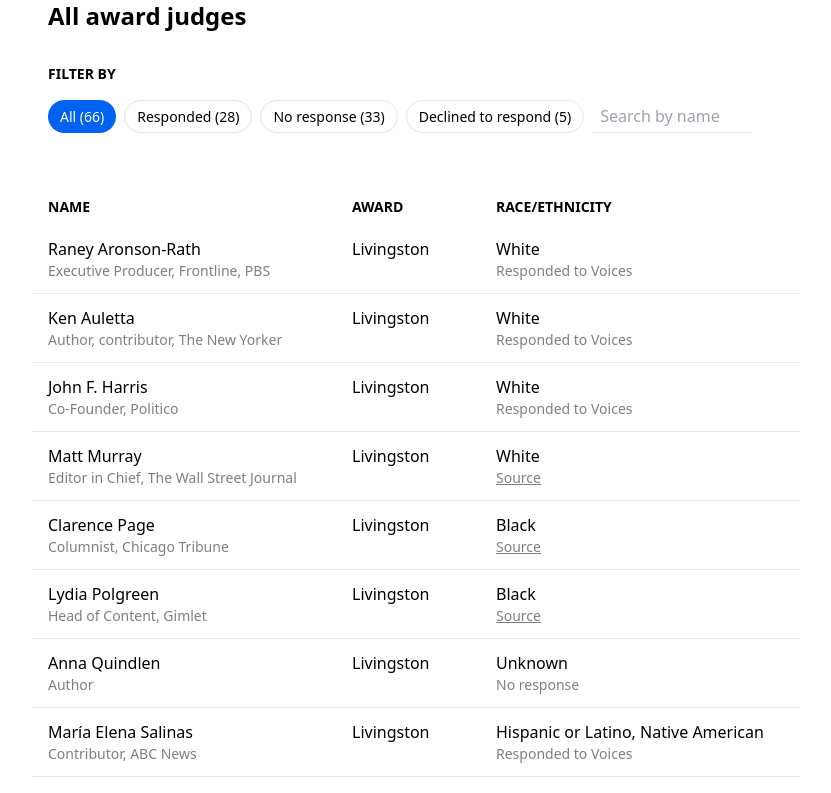
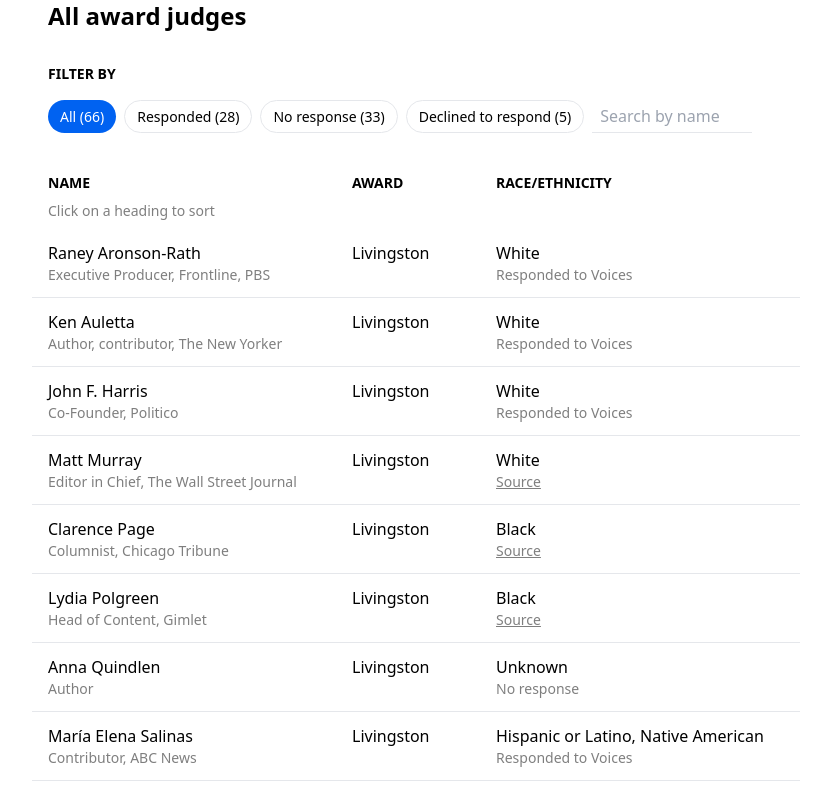
Before and after one commit to wwsalmon/aaja-voices-table, a Next.js app: page / in a window 1280 px wide. Shown: the top 793 px of the page, without its empty margins (224-1055 px from the left). Built offline with nearby package versions, Linux system fonts and the light colour scheme.

Commit message:
add sorting by name, award, race/ethnicity

```diff
--- a/pages/index.tsx
+++ b/pages/index.tsx
@@ -1,6 +1,6 @@
 import Label from "../components/Label";
 import judges from "../judges.json";
-import {useState} from "react";
+import {ReactNode, useEffect, useState} from "react";
 
 const demoLabels = {
     "asian": "Asian American",
@@ -17,16 +17,78 @@ const filterLabels = {
     declined: "Declined to respond (5)",
 }
 
+const enhancedJudges = judges.map(d => {
+    let newJudge: {
+        name: string,
+        title: string,
+        organization: string,
+        award: string[],
+        black: string | number,
+        asian: string | number,
+        hispaniclatino: string | number,
+        nativeamer: string | number,
+        mena: string | number,
+        responded: string | number,
+        declined: string | number,
+        source: string,
+        responseStatus?: ReactNode,
+        raceEthnicity?: string,
+        awardString?: string,
+    } = {...d};
+
+    newJudge["responseStatus"] = (() => {
+        if (d.source) return (
+            <a href={d.source} className="underline" target="__blank">Source</a>
+        )
+
+        if (d.responded) return "Responded to Voices";
+
+        if (d.declined) return "Declined to respond";
+
+        return "No response";
+    })();
+
+    newJudge["raceEthnicity"] = (() => {
+        if (!d.responded && !d.source) return "Unknown"
+        let races = [];
+        for (let label of Object.keys(demoLabels)) {
+            if (d[label]) races.push(demoLabels[label]);
+        }
+        if (!races.length) races.push("White");
+        return races.join(", ");
+    })();
+
+    newJudge["awardString"] = d.award.join(", ");
+
+    return newJudge;
+});
+
 export default function Home() {
     const [filter, setFilter] = useState("all");
     const [search, setSearch] = useState("");
+    const [displayJudges, setDisplayJudges] = useState(enhancedJudges);
+    const [iter, setIter] = useState(0);
+    const [sortBy, setSortBy] = useState("none");
 
-    const filteredJudges = judges.filter(d => {
-        if (filter === "all") return true;
-        if (filter === "responded") return d.responded;
-        if (filter === "none") return !d.responded && !d.declined;
-        if (filter === "declined") return d.declined;
-    }).filter(d => d.name.toLowerCase().includes(search.toLowerCase()));
+    useEffect(() => {
+        const filteredJudges = enhancedJudges.filter(d => {
+            if (filter === "all") return true;
+            if (filter === "responded") return d.responded;
+            if (filter === "none") return !d.responded && !d.declined;
+            if (filter === "declined") return d.declined;
+        }).filter(d => d.name.toLowerCase().includes(search.toLowerCase()));
+
+        setDisplayJudges(filteredJudges);
+    }, [filter]);
+
+    function sortByField(field: string) {
+        const sortedJudges = [...displayJudges].sort((a, b) => (b[field] < a[field]) ? (-1)**(iter + 1) : (b[field] > a[field]) ? (-1)**(iter + 2) : 0);
+        setDisplayJudges(sortedJudges);
+        setIter(prev => (prev + 1) % 2);
+        setSortBy(field);
+    }
+
+    console.log(iter);
 
     return (
         <div className="max-w-3xl mx-auto px-4">
@@ -45,43 +107,31 @@ export default function Home() {
                            onChange={e => setSearch(e.target.value)}/>
                 </div>
             </div>
-            <div className="flex mt-12 mb-2">
-                <Label className="w-48 xs:w-72 flex-shrink-0">Name</Label>
-                <Label className="w-32 ml-4 hidden sm:block">Award</Label>
-                <Label className="ml-4">Race/ethnicity</Label>
+            <div className="flex mt-6 mb-2">
+                <button className="w-48 xs:w-72 flex-shrink-0 text-left" onClick={() => sortByField("name")}>
+                    <Label>Name {sortBy === "name" ? iter ? "↓" : "↑" : ""}</Label>
+                </button>
+                <button className="w-32 ml-4 hidden sm:block text-left" onClick={() => sortByField("awardString")}>
+                    <Label>Award {sortBy === "awardString" ? iter ? "↓" : "↑" : ""}</Label>
+                </button>
+                <button className="ml-4 text-left" onClick={() => sortByField("raceEthnicity")}>
+                    <Label>Race/ethnicity {sortBy === "raceEthnicity" ? iter ? "↓" : "↑" : ""}</Label>
+                </button>
             </div>
-            {filteredJudges.map(judge => (
+            <p className="opacity-50 my-2 text-sm">Click on a heading to sort</p>
+            {displayJudges.map(judge => (
                 <div className="flex border-b py-3 hover:bg-gray-100 px-4 -mx-4" key={judge.name + judge.award}>
                     <div className="w-48 xs:w-72">
                         <p>{judge.name}</p>
                         <p className="opacity-50 truncate text-sm hidden sm:block">{judge.title || ""}{judge.title && judge.organization && ", "}{judge.organization || ""}</p>
-                        <p className="opacity-50 truncate text-sm sm:hidden">{judge.award.join(", ")} judge</p>
+                        <p className="opacity-50 truncate text-sm sm:hidden">{judge.awardString} judge</p>
                     </div>
                     <div className="w-32 ml-4 hidden sm:block flex-shrink-0">
                         <p>{judge.award.join(", ")}</p>
                     </div>
                     <div className="ml-4">
-                        <p>{(d => {
-                            if (!d.responded && !d.source) return "Unknown"
-                            let races = [];
-                            for (let label of Object.keys(demoLabels)) {
-                                if (d[label]) races.push(demoLabels[label]);
-                            }
-                            if (!races.length) races.push("White");
-                            let raceText = races.join(", ");
-                            return races.join(", ");
-                        })(judge)}</p>
-                        <p className="text-sm opacity-50">{(d => {
-                            if (d.source) return (
-                                <a href={d.source} className="underline" target="__blank">Source</a>
-                            )
-
-                            if (d.responded) return "Responded to Voices";
-
-                            if (d.declined) return "Declined to respond";
-
-                            return "No response";
-                        })(judge)}</p>
+                        <p>{judge.raceEthnicity}</p>
+                        <p className="text-sm opacity-50">{judge.responseStatus}</p>
                     </div>
                 </div>
             ))}
```
